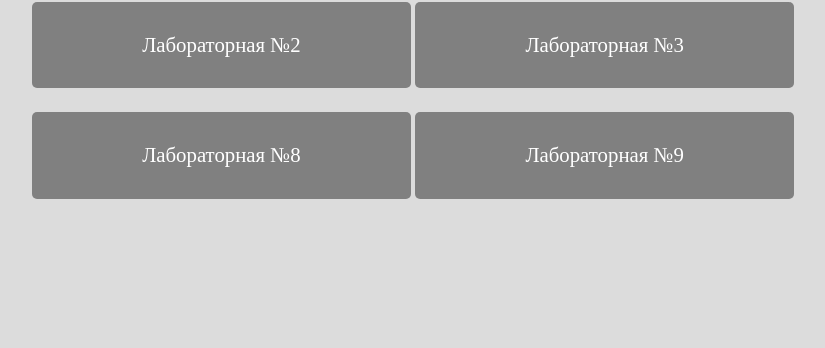
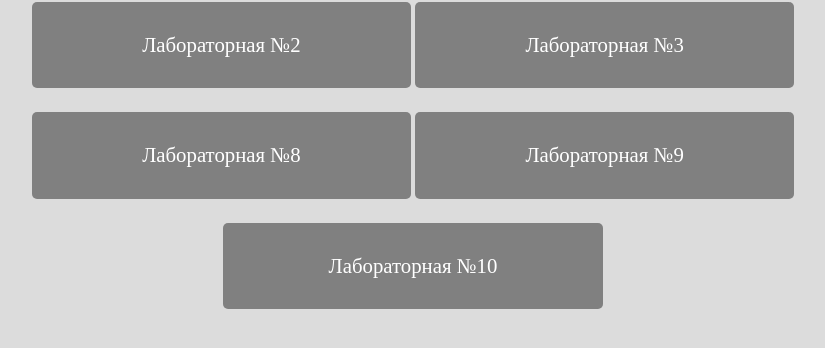
Before and after one commit to FL4MING/Bezopasnost, a plain HTML site: page index.html in a window 1280 px wide. Shown: the part 78-426 px from the top of the page, without its empty margins (227-1052 px from the left). Drawn offline with Linux system fonts and the light colour scheme.

Commit message:
Update index.html

```diff
--- a/index.html
+++ b/index.html
@@ -40,7 +40,7 @@
 			<a class="buttons" href="https://fl4ming.github.io/Bezopasnost_9/">Лабораторная №9</a>
 		</div>
 		<div>
-			<!-- <a class="buttons" href="https://fl4ming.github.io/Proektirovanie_4/">Лабораторная №10</a> -->
+			<a class="buttons" href="https://fl4ming.github.io/Bezopasnost_10/">Лабораторная №10</a>
 			<!-- <a class="buttons" href="https://fl4ming.github.io/Bezopasnost_8/">Лабораторная №11</a> -->
 			<!-- <a class="buttons" href="https://fl4ming.github.io/Proektirovanie_6/">Лабораторная №9</a> -->
 		</div>
```
